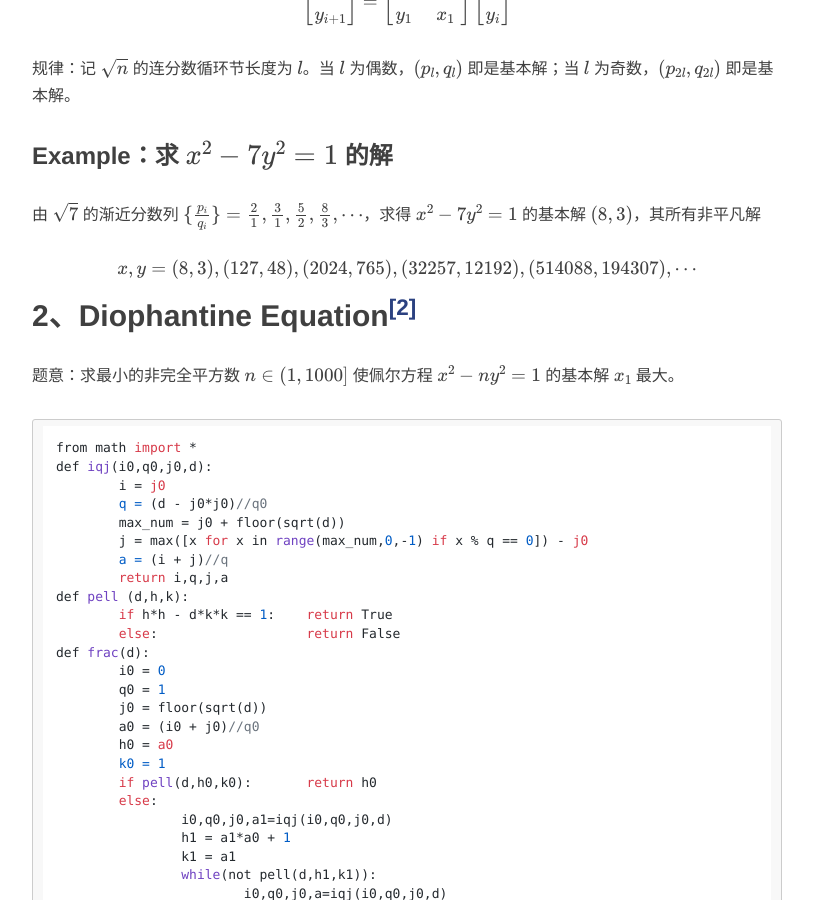
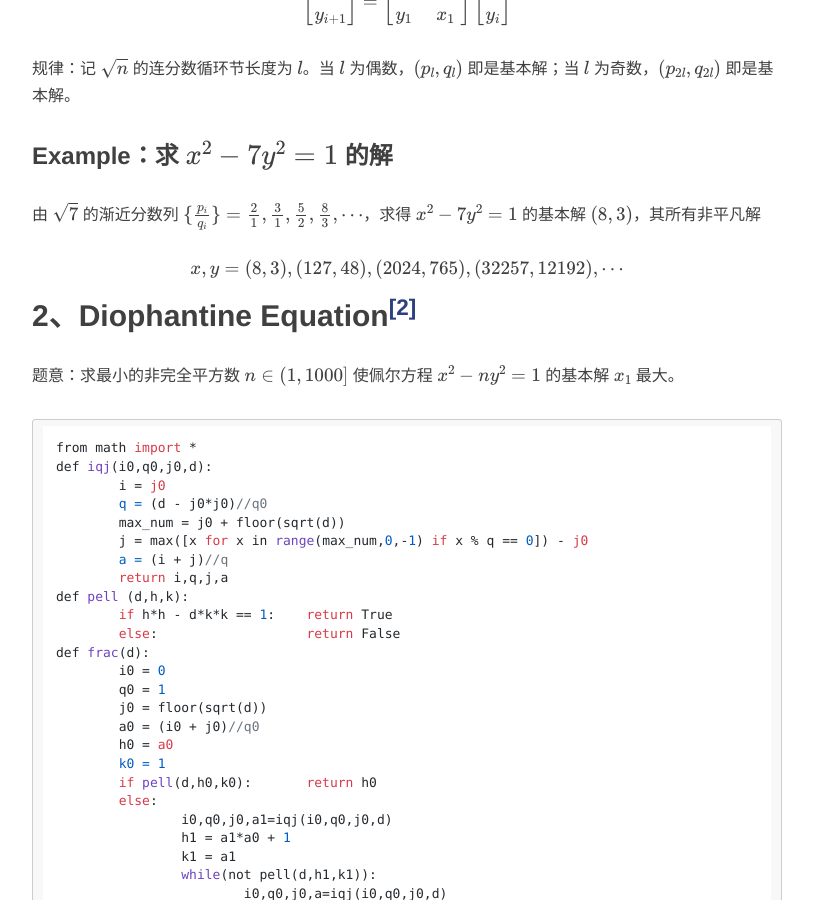
Before and after one commit to ceares/ceares.github.io, a Jekyll site: the page built from _posts/2015-1-13-Diophantine.md, in a window 1280 px wide and 900 px high, scrolled down 4189 px. Shown: the whole window, without its empty margins (233-1046 px from the left). Built offline with Jekyll 4.4.1, drawn with Linux system fonts in a browser that asks for light colours; nearby versions of some CDN libraries; formulas are drawn with MathJax 3; comment, search, counter and statistics services are not loaded.

Commit message:
Update 2015-1-13-Diophantine.md

```diff
--- a/_posts/2015-1-13-Diophantine.md
+++ b/_posts/2015-1-13-Diophantine.md
@@ -140,7 +140,7 @@ $$\begin{bmatrix}x_{i+1}\\y_{i+1}\end{bmatrix}=\begin{bmatrix}x_1&ny_1\\y_1&x_1\
 
 由 $\sqrt{7}$ 的渐近分数列 $\\{\frac{p_i}{q_i}\\}=\frac{2}{1},\frac{3}{1},\frac{5}{2},\frac{8}{3},\cdots$，求得 $x^2 - 7y^2= 1$ 的基本解 $(8,3)$，其所有非平凡解
 
-$$\\{x,y\\}=(8,3),(127,48),(2024,765),(32257,12192),(514088,194307),\cdots$$
+$$\\{x,y\\}=(8,3),(127,48),(2024,765),(32257,12192),\cdots$$
 
 ## 2、Diophantine Equation<sup>[[2]](https://projecteuler.net/problem=66 "Project Euler")</sup>
 
```
